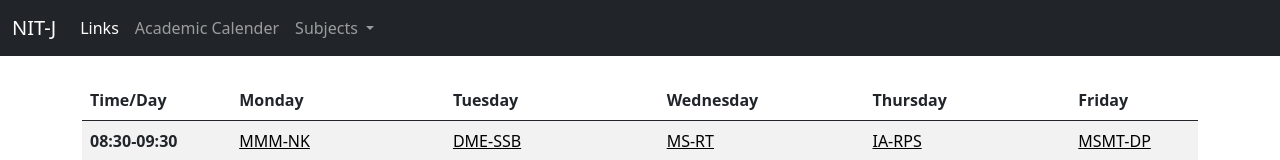
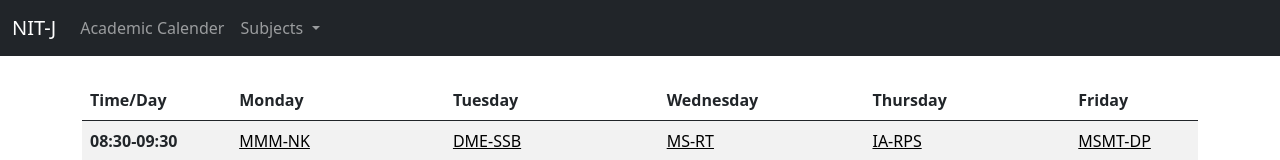
Before and after one commit to Lightshivanshu/Timetable, a plain HTML site: page index.html in a window 1280 px wide. Shown: the top 160 px of the page. Drawn offline with nearby package versions, Linux system fonts and the light colour scheme.

Commit message:
Update index.html

```diff
--- a/index.html
+++ b/index.html
@@ -29,9 +29,7 @@
           </button>
           <div class="collapse navbar-collapse" id="navbarNavDropdown">
             <ul class="navbar-nav">
-              <li class="nav-item">
-                <a class="nav-link active" aria-current="page" href="/">Links</a>
-              </li>
+
               <li class="nav-item">
                 <a class="nav-link" href="https://www.nitj.ac.in/nitj_files/links/Academic_Calendar_UG_PG__PhD_Jan_-June_2021_39473.pdf">Academic Calender</a>
               </li>
```
